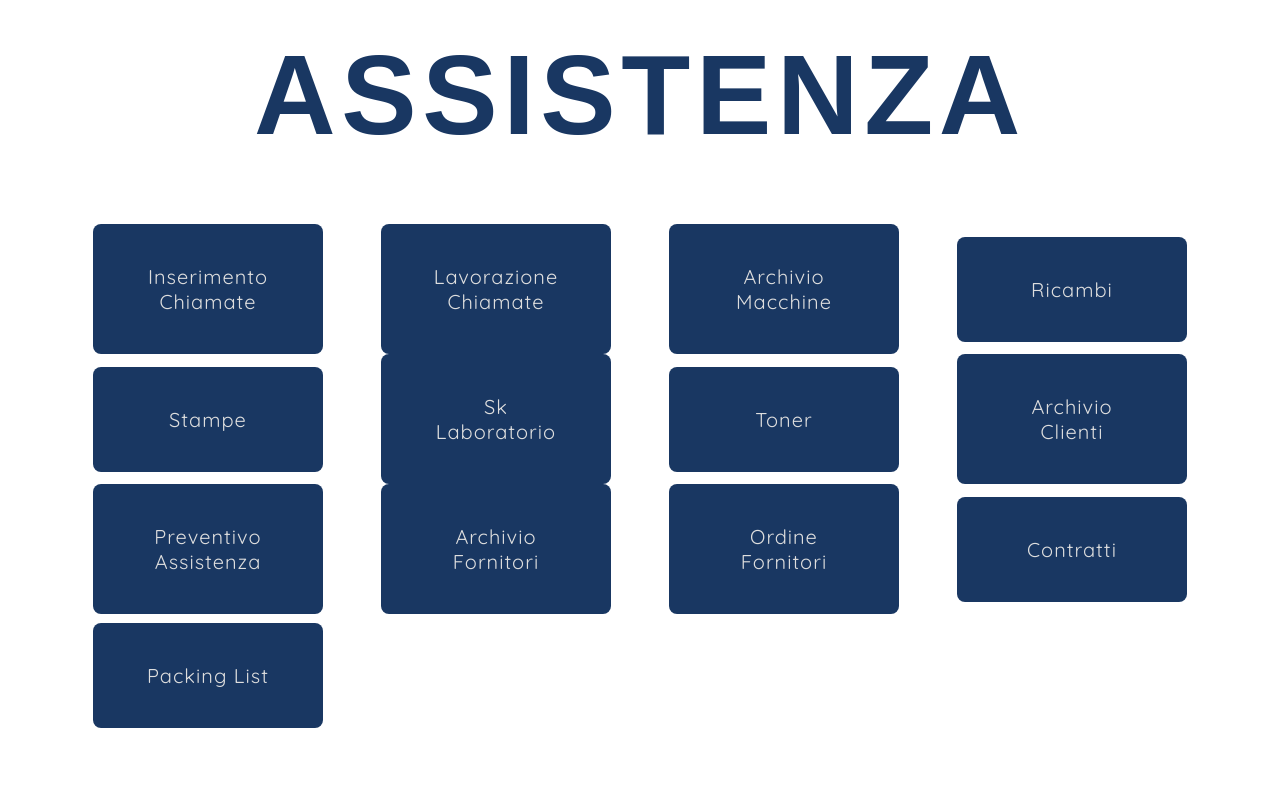
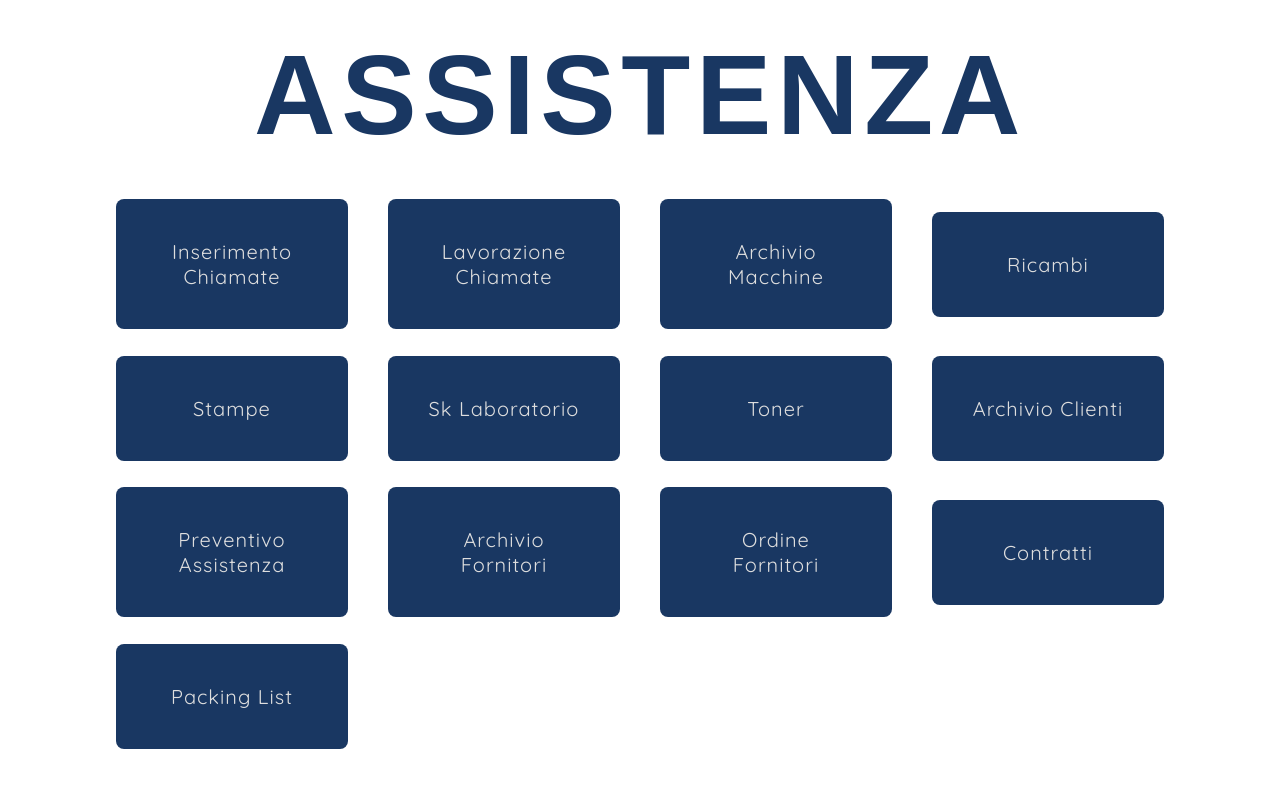
Before and after one commit to AlexandroSas/NovaServiceWeb, a PHP site: page /pages/assistenza.html in a window 1280 px wide. Run offline with PHP 8.4, Linux system fonts and the light colour scheme; some web fonts are replaced.

Commit message:
Griglia Assistenza

```diff
--- a/css/style_assistenza.css
+++ b/css/style_assistenza.css
@@ -19,8 +19,8 @@
   align-self: flex-end;
 }
 .container div {
-  width: 90%;
-  height: 80%;
+  width: 85%;
+  height: 90%;
   display: grid;
   grid-template-columns: repeat(4, 1fr);
   grid-template-rows: repeat(4, 1fr);
@@ -29,7 +29,7 @@
   font-family: "Quicksand", sans-serif;
 }
 .container div p {
-  width: 80%;
+  width: 85%;
 }
 .container div p a {
   display: block;
--- a/css/style_assistenza.scss
+++ b/css/style_assistenza.scss
@@ -22,8 +22,8 @@ $FONT: 'Kantumruy Pro', sans-serif;
         align-self: flex-end;
     }
     div{
-        width: 90%;
-        height: 80%;
+        width: 85%;
+        height: 90%;
         display: grid;
         grid-template-columns: repeat(4, 1fr);
         grid-template-rows: repeat(4, 1fr);
@@ -31,7 +31,7 @@ $FONT: 'Kantumruy Pro', sans-serif;
         justify-items: center;
         font-family: $FONT_TXT;
         p{
-            width: 80%;
+            width: 85%;
             a{
                 display: block;
                 padding: 2em;
```
